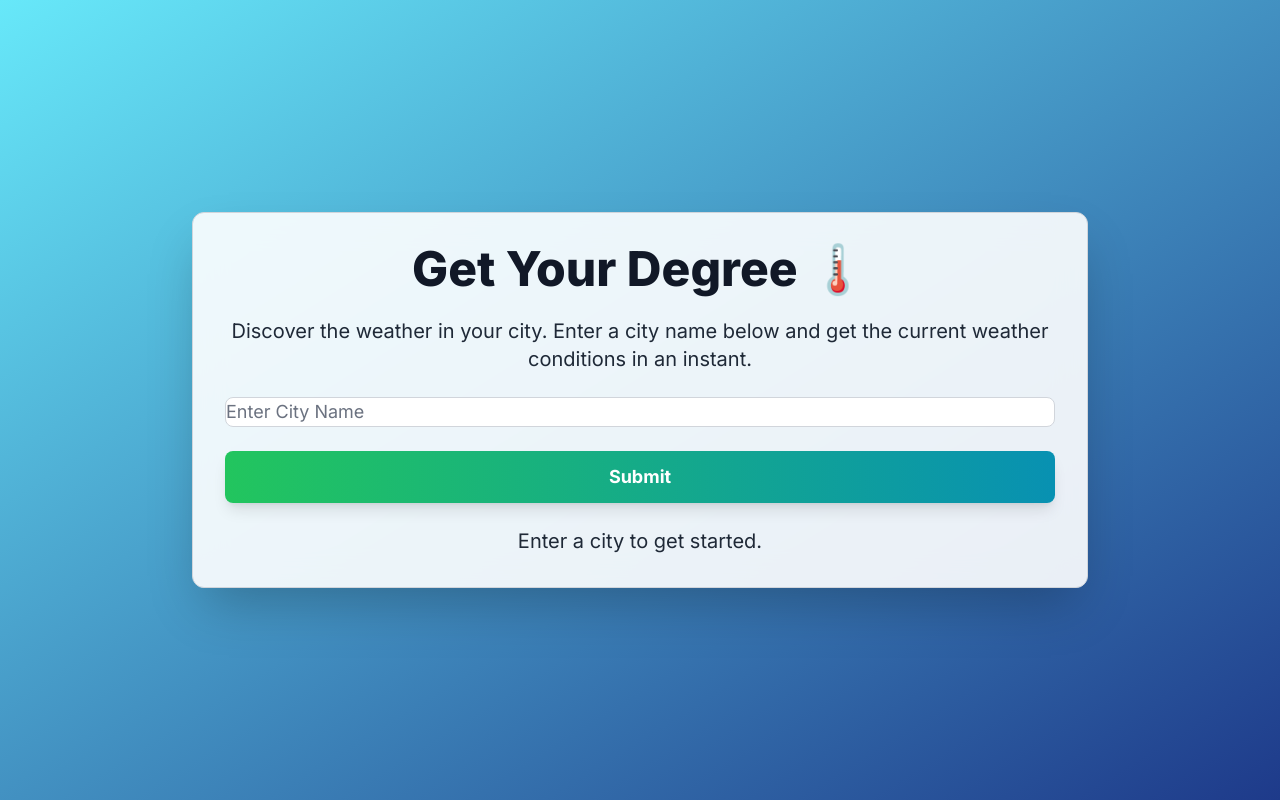
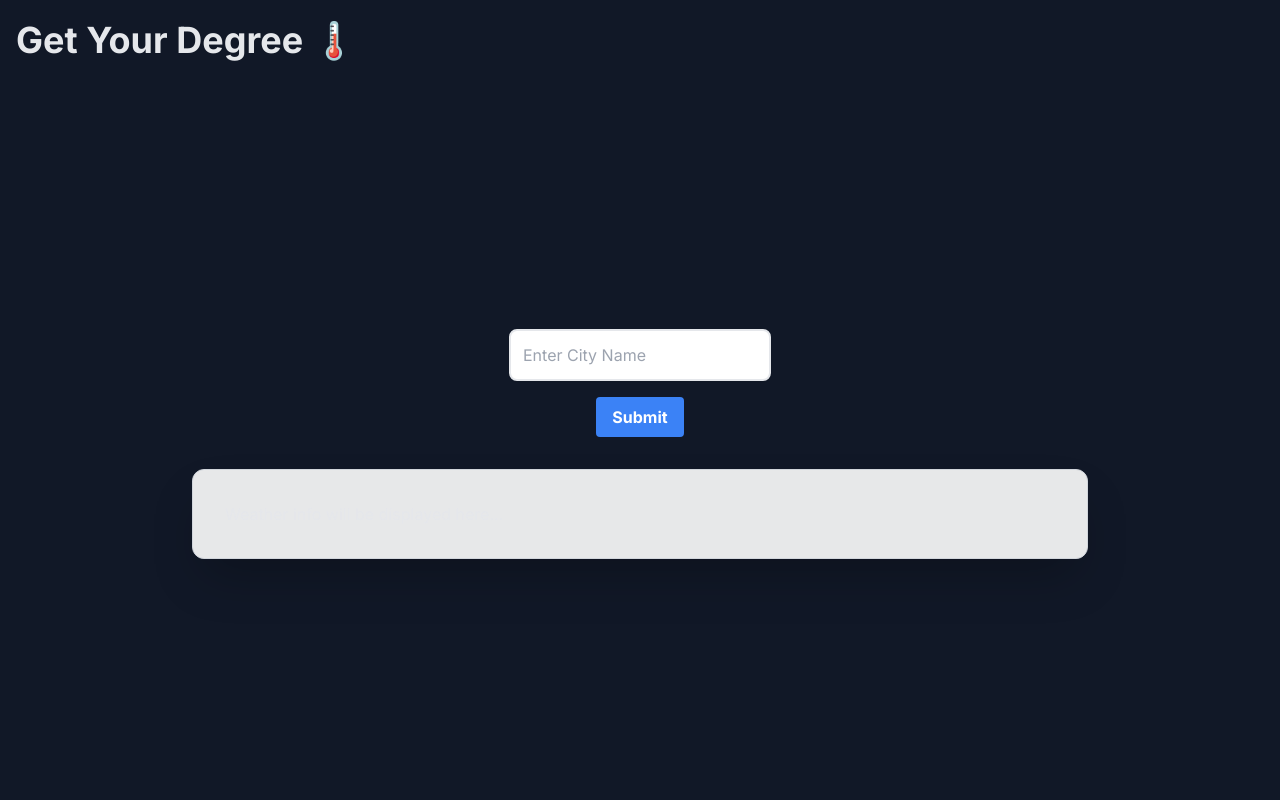
Before and after one commit to sushmullur/weather-app, a Next.js app: page / in a window 1280 px wide. Built offline with nearby package versions, Linux system fonts and the light colour scheme; no server answers.

Commit message:
Visual changes

```diff
--- a/src/app/SearchForm.tsx
+++ b/src/app/SearchForm.tsx
@@ -1,4 +1,4 @@
-import React, { FormEvent, useState } from 'react';
+import React, { useState } from 'react';
 
 interface Props {
   onSubmit: (city: string) => void;
@@ -7,24 +7,28 @@ interface Props {
 const SearchForm: React.FC<Props> = ({ onSubmit }) => {
   const [city, setCity] = useState('');
 
-  const handleSubmit = (e: FormEvent) => {
+  const handleSubmit = (e: React.FormEvent<HTMLFormElement>) => {
     e.preventDefault();
     onSubmit(city);
-    setCity(''); // Reset after submit
+    setCity(''); // Optional: Clear the input after submission
   };
 
   return (
-    <form onSubmit={handleSubmit} className="flex flex-col gap-6">
+    <form onSubmit={handleSubmit} className="flex flex-col items-center">
+
       <input
         type="text"
         value={city}
         onChange={(e) => setCity(e.target.value)}
         placeholder="Enter City Name"
-        className="input text-lg text-gray-900 placeholder-gray-500 border border-gray-300 focus:ring-4 focus:ring-cyan-500 rounded-lg"
+        className="w-full p-3 mt-2 text-gray-700 bg-white border-2 border-gray-200 rounded-lg shadow-sm focus:outline-none focus:border-blue-500 focus:ring-1 focus:ring-blue-500 transition duration-300 ease-in-out"
+        style={{ transition: 'all 0.3s ease-in-out' }}
       />
+
       <button
         type="submit"
-        className="btn text-lg bg-gradient-to-r from-green-500 to-cyan-600 hover:bg-gradient-to-bl text-white font-bold py-3 rounded-lg shadow-lg hover:shadow-xl transition duration-300 ease-in-out transform hover:-translate-y-1 active:scale-95">
+        className="mt-4 bg-blue-500 hover:bg-blue-700 text-white font-bold py-2 px-4 rounded"
+      >
         Submit
       </button>
     </form>
--- a/src/app/page.tsx
+++ b/src/app/page.tsx
@@ -14,16 +14,18 @@ const Home: React.FC = () => {
   };
 
   return (
-    <div className="min-h-screen bg-gradient-to-br from-cyan-300 to-blue-900 flex flex-col items-center justify-center text-gray-800 px-4 py-8">
-      <div className="animate-scaleUp p-8 max-w-4xl bg-white/90 backdrop-blur-lg rounded-xl border border-gray-300 shadow-2xl dark:bg-gray-800/90 dark:border-gray-700 space-y-6">
-        <h1 className="text-5xl font-extrabold text-center mb-4 text-gray-900 dark:text-white">
-          Get Your Degree <span>🌡️</span>
-        </h1>
-        <p className="text-xl mb-8 text-gray-800 dark:text-gray-200 text-center">
-          Discover the weather in your city. Enter a city name below and get the current weather conditions in an instant.
-        </p>
+    <div className="flex flex-col min-h-screen bg-gray-900 text-gray-200">
+      {/* Title at the very top */}
+      <header className="w-full py-5">
+        <h1 className="text-4xl font-bold text-center sm:text-left px-4">Get Your Degree 🌡️</h1>
+      </header>
+
+      {/* Centered content */}
+      <div className="flex flex-1 flex-col items-center justify-center px-4 py-8">
         <SearchForm onSubmit={handleCitySubmit} />
-        <WeatherDisplay weatherInfo={weatherInfo} />
+        <div className="animate-scaleUp mt-8 p-8 max-w-4xl w-full bg-white/90 backdrop-blur-lg rounded-xl border border-gray-300 shadow-2xl dark:bg-gray-800/90 dark:border-gray-700 space-y-6">
+          {weatherInfo ? <WeatherDisplay weatherInfo={weatherInfo} /> : <p>Weather info will be displayed here...</p>}
+        </div>
       </div>
     </div>
   );
```
